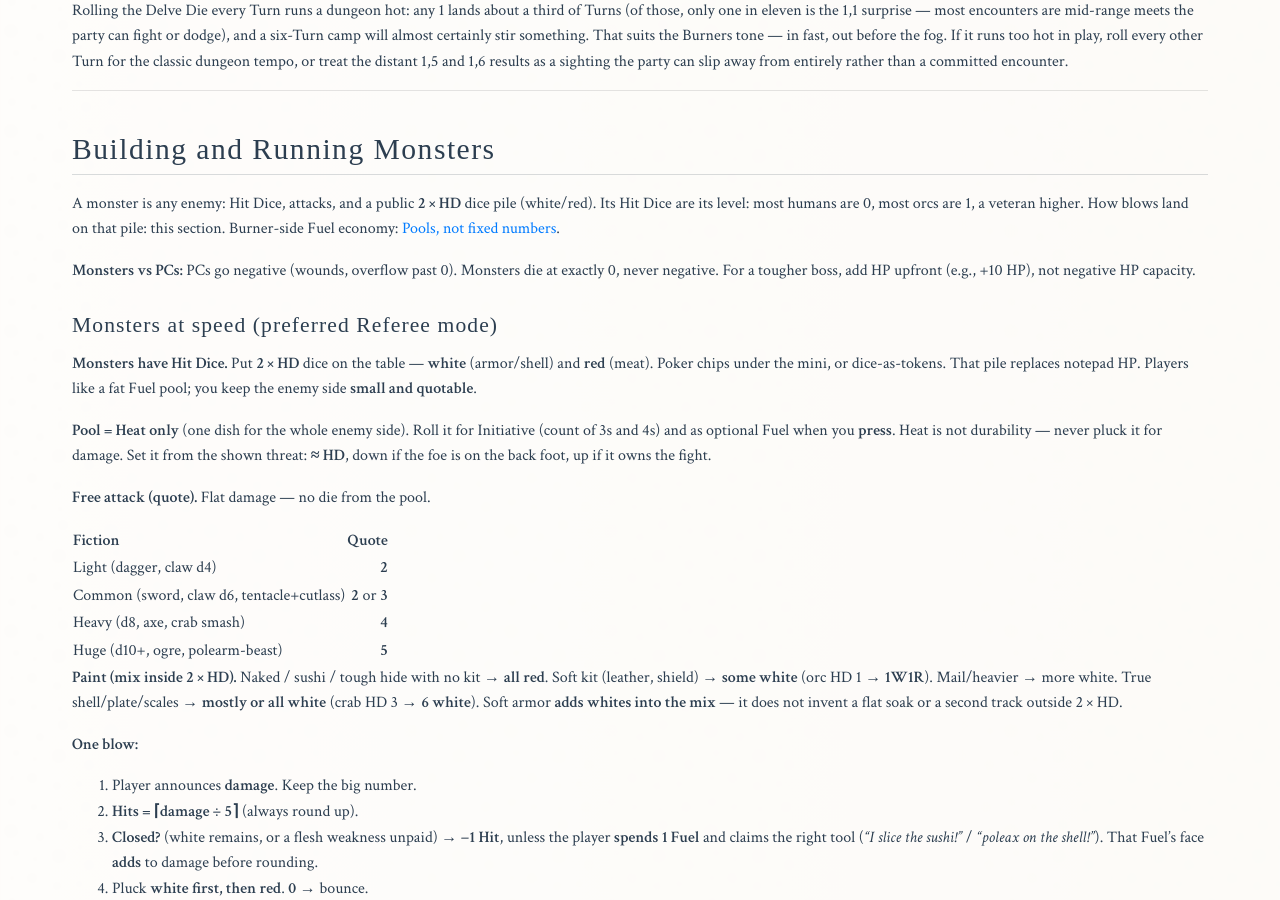
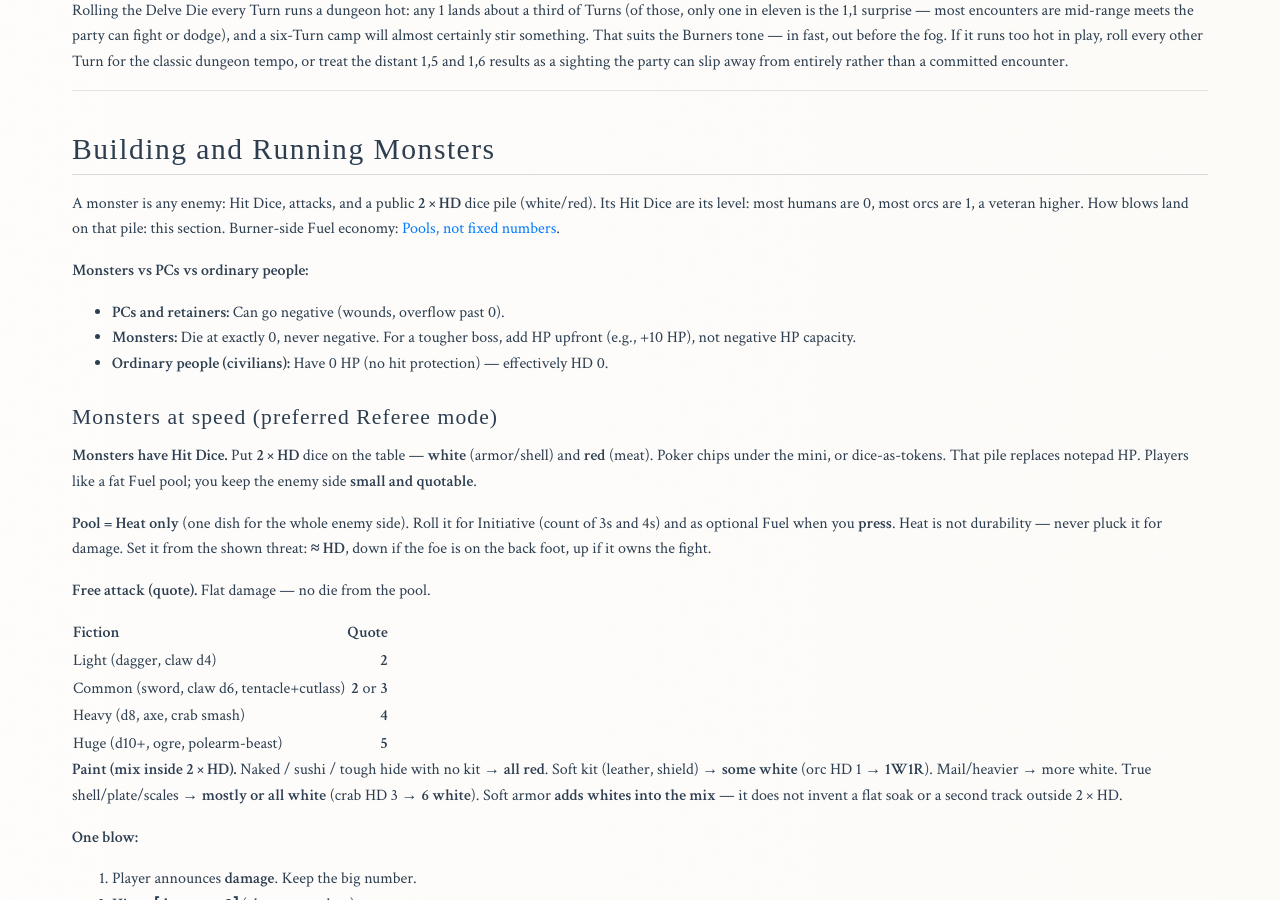
Before and after one commit to paulabrams/burners, a Jekyll site: the page built from markdown/burners-referee-guide.md, in a window 1280 px wide and 900 px high, scrolled down 4380 px. Built offline with Jekyll 4.4.1, drawn with Linux system fonts in a browser that asks for light colours; some web fonts are replaced.

Commit message:
Clarify three categories: PCs/retainers, monsters, and ordinary people
- PCs and retainers: can go negative (use wound system)
- Monsters: die at exactly 0, never negative
- Ordinary people/civilians: have 0 HP (no hit protection, HD 0)

Retainers have 1d3 HP per level and use full wound/shock system.
A baker or civilian has 0 HP, not 1 HP.

Co-authored-by: paulabrams <paulabrams@users.noreply.github.com>

```diff
--- a/markdown/burners-referee-guide.md
+++ b/markdown/burners-referee-guide.md
@@ -164,7 +164,11 @@ Rolling the Delve Die every Turn runs a dungeon hot: any 1 lands about a third o
 
 A monster is any enemy: Hit Dice, attacks, and a public **2 × HD** dice pile (white/red). Its Hit Dice are its level: most humans are 0, most orcs are 1, a veteran higher. How blows land on that pile: this section. Burner-side Fuel economy: [[Burners Principles#Pools, not fixed numbers]].
 
-**Monsters vs PCs:** PCs go negative (wounds, overflow past 0). Monsters die at exactly 0, never negative. For a tougher boss, add HP upfront (e.g., +10 HP), not negative HP capacity.
+**Monsters vs PCs vs ordinary people:**
+
+- **PCs and retainers:** Can go negative (wounds, overflow past 0).
+- **Monsters:** Die at exactly 0, never negative. For a tougher boss, add HP upfront (e.g., +10 HP), not negative HP capacity.
+- **Ordinary people (civilians):** Have 0 HP (no hit protection) — effectively HD 0.
 
 ### Monsters at speed (preferred Referee mode)
 
```
Also changed, not shown: experiments/burners-monster-hit-dice.md (+1 -1 lines), markdown/burners-adventure-game.md (+1 -1 lines), markdown/burners-principles.md (+1 -1 lines).
